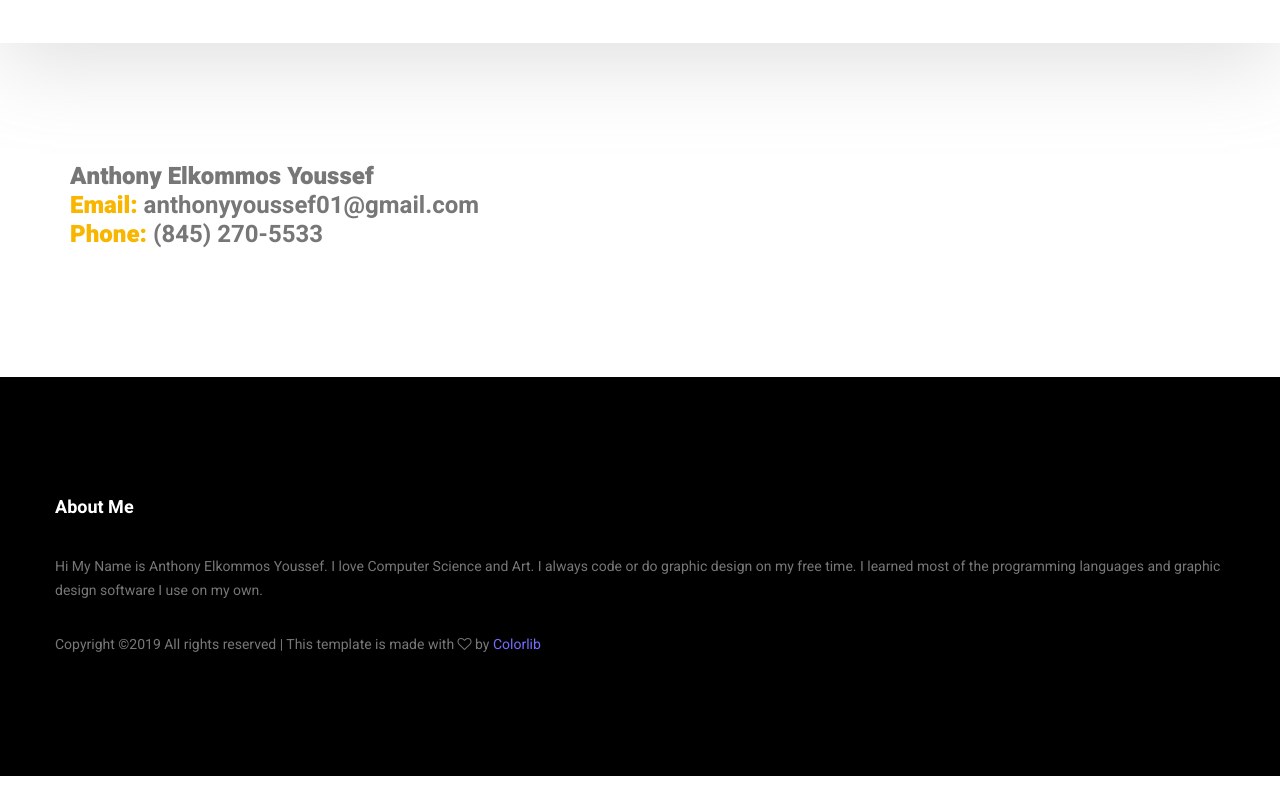
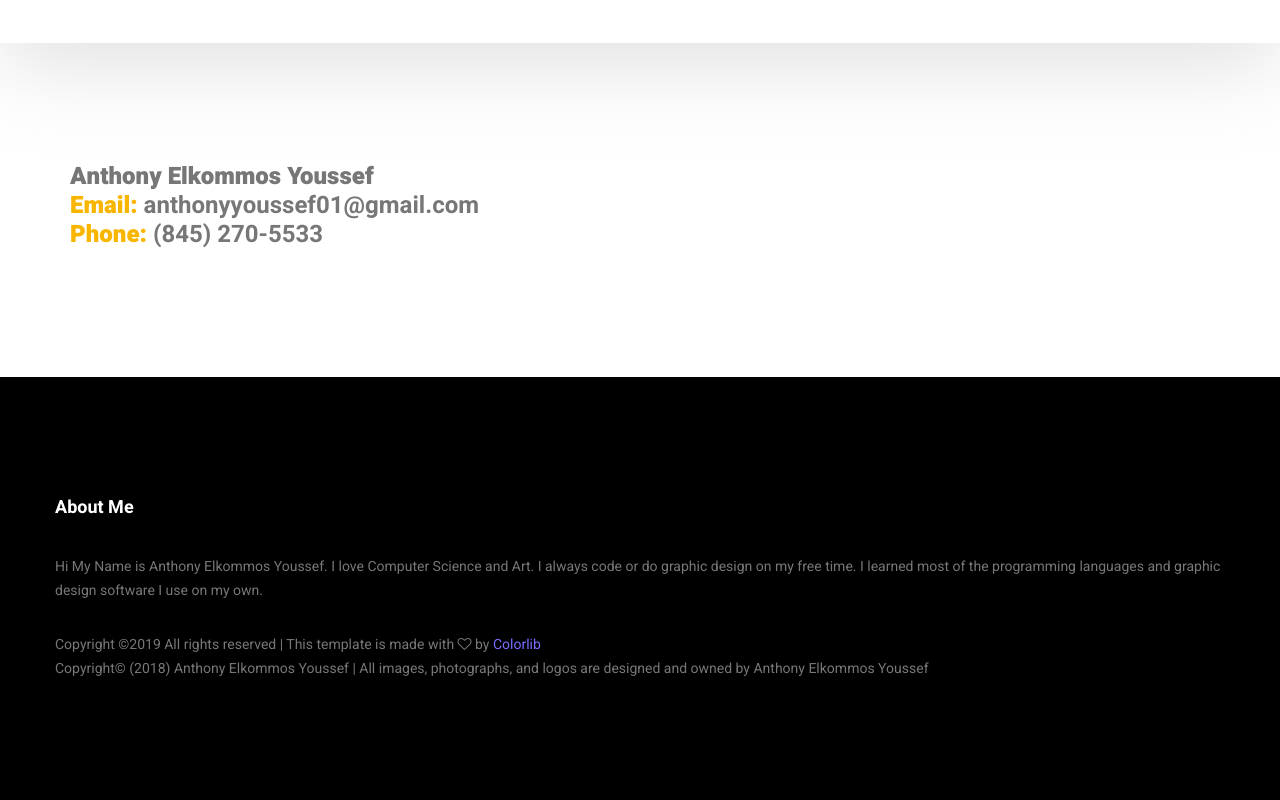
Before and after one commit to anthonyyoussef01/Anthony, a plain HTML site: page contact.html in a window 1280 px wide. Shown: the part 437-1237 px from the top of the page. Before the commit the page ends 1213 px from the top, so only its background shows below. Drawn offline with nearby package versions, Linux system fonts and the light colour scheme; some packages are replaced by stand-ins of ours.

Commit message:
Update contact.html

```diff
--- a/contact.html
+++ b/contact.html
@@ -118,6 +118,7 @@
         					<p><!-- Link back to Colorlib can't be removed. Template is licensed under CC BY 3.0. -->
 Copyright &copy;<script>document.write(new Date().getFullYear());</script> All rights reserved | This template is made with <i class="fa fa-heart-o" aria-hidden="true"></i> by <a href="https://colorlib.com" target="_blank">Colorlib</a>
 <!-- Link back to Colorlib can't be removed. Template is licensed under CC BY 3.0. --></p>
+						<p>Copyright&copy; (2018) Anthony Elkommos Youssef | All images, photographs, and logos are designed and owned by Anthony Elkommos Youssef</p>
         				</aside>
         		</div>
         	</div>
```
